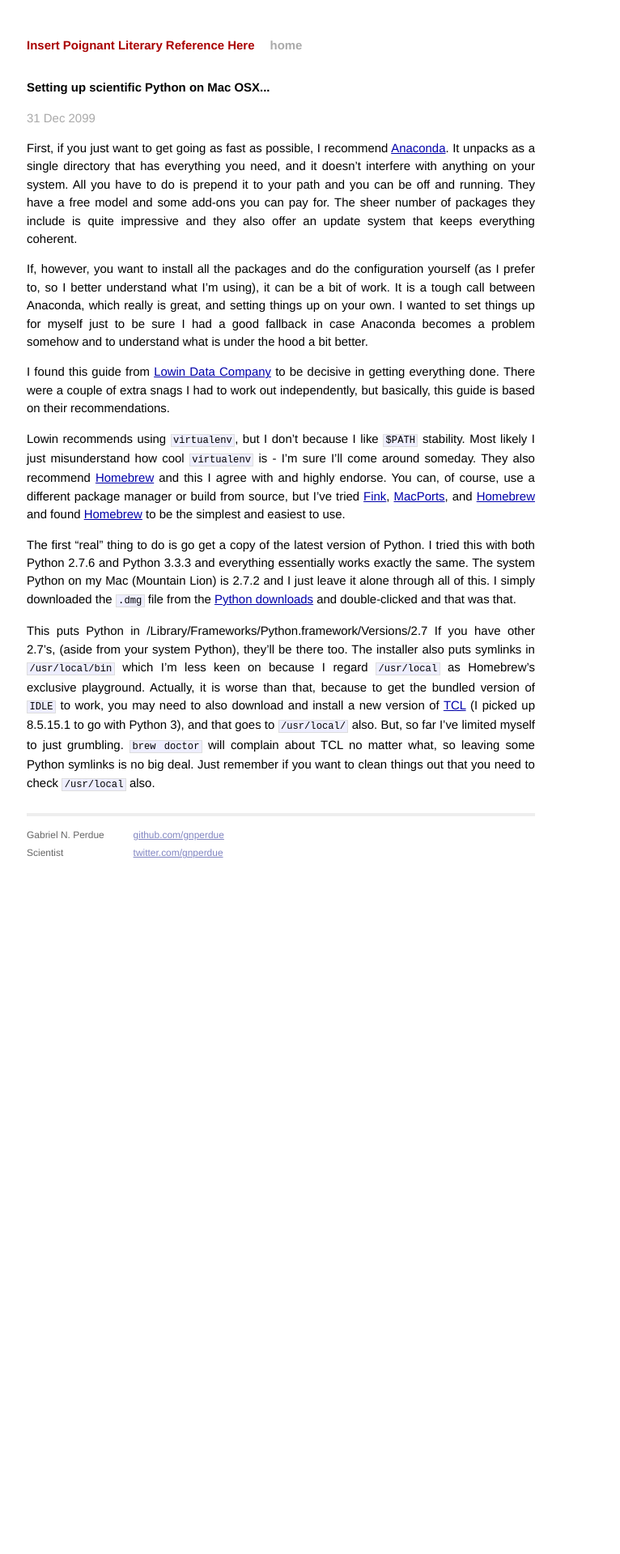
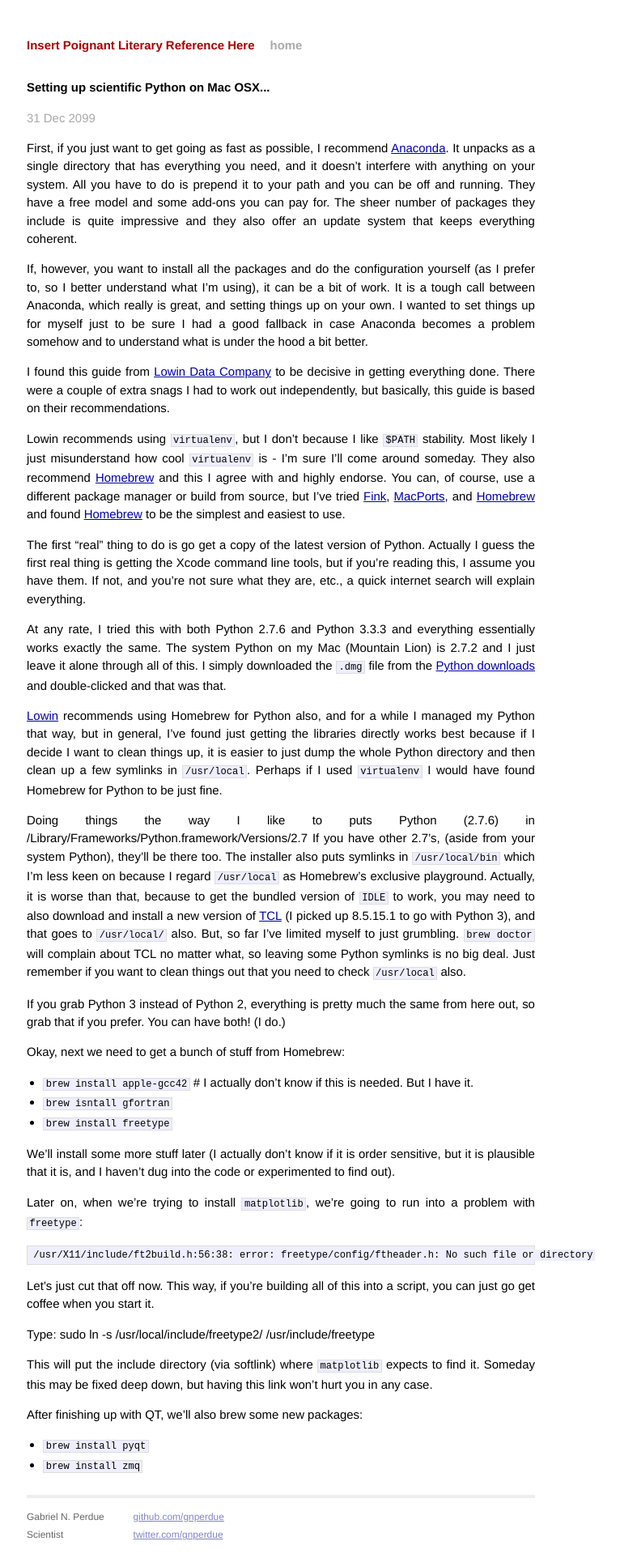
Before and after one commit to gnperdue/gnperdue.github.io, a Jekyll site: the page built from _posts/2099-12-21-setting-up-scientific-python.markdown, in a window 1280 px wide. Shown: the whole page at 81% size, without its empty margins (293-1059 px from the left). Built offline with Jekyll 4.4.1, drawn with Linux system fonts in a browser that asks for light colours; Markdown is read by kramdown in place of the engine named in the settings; before the commit the page ends 1077 px from its top, so only the background shows below that.

Commit message:
Write a bit more of the scietific python install post.

```diff
--- a/_posts/2099-12-21-setting-up-scientific-python.markdown
+++ b/_posts/2099-12-21-setting-up-scientific-python.markdown
@@ -35,14 +35,26 @@ tried [Fink](http://www.finkproject.org), [MacPorts](http://www.macports.org), a
 [Homebrew](http://brew.sh) and found [Homebrew](http://brew.sh) to be the simplest and
 easiest to use.
 
-The first "real" thing to do is go get a copy of the latest version of Python. I tried
+The first "real" thing to do is go get a copy of the latest version of Python.
+Actually I guess the first real thing is getting the Xcode command line tools,
+but if you're reading this, I assume you have them. If not, and you're not sure
+what they are, etc., a quick internet search will explain everything.
+
+At any rate, I tried
 this with both Python 2.7.6 and Python 3.3.3 and everything essentially works exactly the
 same. The system Python on my Mac (Mountain Lion) is 2.7.2 and I just leave it alone through
 all of this. I simply downloaded the `.dmg` file from the
 [Python downloads](https://www.python.org/downloads/)
 and double-clicked and that was that.
 
-This puts Python in
+[Lowin](http://www.lowindata.com/2013/installing-scientific-python-on-mac-os-x/)
+recommends using Homebrew for Python also, and for a while I managed my Python that
+way, but in general, I've found just getting the libraries directly works best because
+if I decide I want to clean things up, it is easier to just dump the whole Python
+directory and then clean up a few symlinks in `/usr/local`. Perhaps if I used
+`virtualenv` I would have found Homebrew for Python to be just fine.
+
+Doing things the way I like to puts Python (2.7.6) in
     /Library/Frameworks/Python.framework/Versions/2.7
 If you have other 2.7's, (aside from your system Python), they'll be there too. The installer
 also puts symlinks in `/usr/local/bin` which I'm less keen on because I regard `/usr/local`
@@ -53,3 +65,37 @@ go with Python 3), and that goes to `/usr/local/` also. But, so far I've limited
 to just grumbling. `brew doctor` will complain about TCL no matter what, so leaving some
 Python symlinks is no big deal. Just remember if you want to clean things out that you
 need to check `/usr/local` also.
+
+If you grab Python 3 instead of Python 2, everything is pretty much the same from here
+out, so grab that if you prefer. You can have both! (I do.)
+
+Okay, next we need to get a bunch of stuff from Homebrew:
+
+* `brew install apple-gcc42`  # I actually don't know if this is needed. But I have it.
+* `brew isntall gfortran`
+* `brew install freetype`
+
+We'll install some more stuff later (I actually don't know if it is order sensitive,
+but it is plausible that it is, and I haven't dug into the code or experimented
+to find out).
+
+Later on, when we're trying to install `matplotlib`, we're going to run into a problem
+with `freetype`:
+
+    /usr/X11/include/ft2build.h:56:38: error: freetype/config/ftheader.h: No such file or directory
+
+Let's just cut that off now. This way, if you're building all of this into a script, you
+can just go get coffee when you start it.
+
+Type:
+    sudo ln -s /usr/local/include/freetype2/ /usr/include/freetype
+
+This will put the include directory (via softlink) where `matplotlib` expects to find
+it. Someday this may be fixed deep down, but having this link won't hurt you in any
+case.
+
+
+After finishing up with QT, we'll also brew some new packages:
+
+* `brew install pyqt`
+* `brew install zmq`
```
